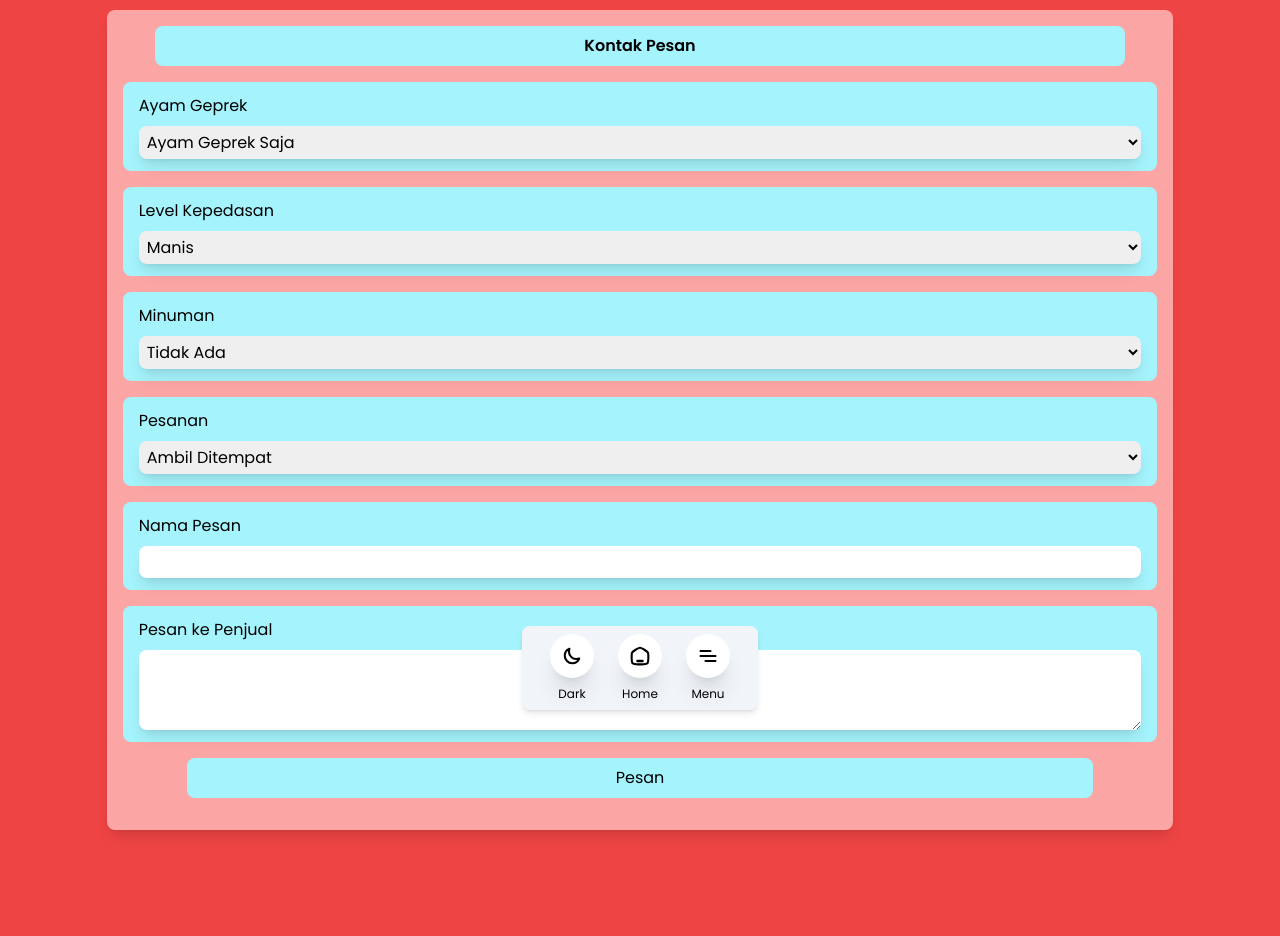
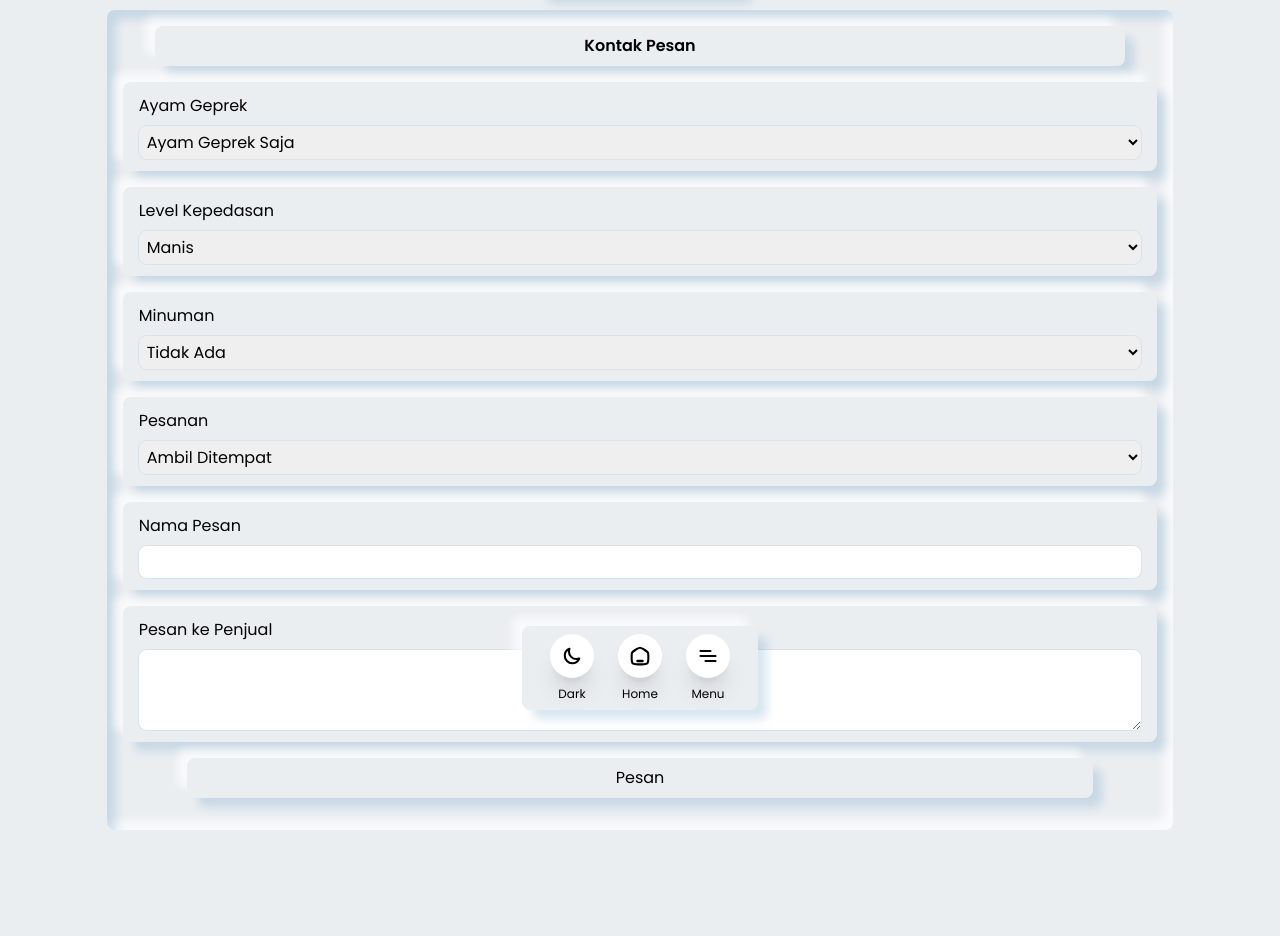
Before and after one commit to SILENT0311/tes, a website: page index.html in a window 1280 px wide. Shown: the part 70-1006 px from the top of the page. Drawn offline with Linux system fonts and the light colour scheme.

Commit message:
update ke-1

```diff
--- a/index.html
+++ b/index.html
@@ -17,64 +17,64 @@
 <body class="font-poppins">
   <!-- Header Content Start -->
   <header class="flex justify-center z-10">
-    <div class="bg-slate-100 fixed top-5 rounded-lg shadow-md  py-2 px-8">
+    <div class="bg-milk fixed top-5 rounded-lg shadow-md  py-2 px-8 neumorphism">
       <h1 class="font-semibold text-lg">Warung Ojo Lali</h1>
     </div>
   </header>
   <!-- Header Content End -->
 
   <!-- Hero Section Start -->
-  <section class="bg-red-500 container pt-20 pb-32">
-    <div class="bg-red-300 mx-auto w-10/12 rounded-lg shadow-lg py-4">
-      <h1 class="text-center bg-cyan-200 mx-12 px-4 py-2 rounded-lg font-semibold">Kontak Pesan</h1>
+  <section class="bg-milk container pt-20 pb-32">
+    <div class="bg-milk mx-auto w-10/12 rounded-lg py-4 neumorphism-inset">
+      <h1 class="text-center bg-milk mx-12 px-4 py-2 rounded-lg font-semibold neumorphism">Kontak Pesan</h1>
       <form action="">
         <ul>
-          <li class="bg-cyan-200 my-4 mx-4 px-4 py-3 rounded-lg flex flex-col">
+          <li class="bg-milk my-4 mx-4 px-4 py-3 rounded-lg flex flex-col neumorphism">
             <label for="ayamgeprek" class="text-base ">Ayam Geprek</label>
             <select name="ayamgeprek" id="ayamgeprek"
-              class="mt-2 rounded-lg p-1 shadow-lg outline-none focus:ring-slate-500">
+              class="mt-2 rounded-lg p-1 outline-none focus:bg-milk ring-1 ring-awan">
               <option value="ayamsaja">Ayam Geprek Saja</option>
               <option value="ayamnasi">Ayam Geprek + Nasi</option>
               <option value="ayamsayur">Ayam Geprek + Sayur</option>
               <option value="ayamkomplit">Ayam Geprek Komplit</option>
             </select>
           </li>
-          <li class="bg-cyan-200 my-4 mx-4 px-4 py-3 rounded-lg flex flex-col">
+          <li class="bg-milk my-4 mx-4 px-4 py-3 rounded-lg flex flex-col  neumorphism">
             <label for="levelkepedasan" class="text-base ">Level Kepedasan</label>
             <select name="levelkepedasan" id="levelkepedasan"
-              class="mt-2 rounded-lg p-1 shadow-lg outline-none focus:ring-slate-500">
+              class="mt-2 rounded-lg p-1 outline-none focus:bg-milk ring-1 ring-awan">
               <option value="manis">Manis</option>
               <option value="sedang">Sedang</option>
               <option value="pedas">Pedas</option>
             </select>
           </li>
-          <li class="bg-cyan-200 my-4 mx-4 px-4 py-3 rounded-lg flex flex-col">
+          <li class="bg-milk my-4 mx-4 px-4 py-3 rounded-lg flex flex-col neumorphism">
             <label for="minuman" class="text-base ">Minuman</label>
-            <select name="minuman" id="minuman" class="mt-2 rounded-lg p-1 shadow-lg outline-none focus:ring-slate-500">
+            <select name="minuman" id="minuman" class="mt-2 rounded-lg p-1 outline-none focus:bg-milk ring-1 ring-awan">
               <option value="tidak ada">Tidak Ada</option>
               <option value="tehes">Teh Es</option>
               <option value="jasjus">Jasjus</option>
               <option value="nutrisari">Nutrisari</option>
             </select>
           </li>
-          <li class="bg-cyan-200 my-4 mx-4 px-4 py-3 rounded-lg flex flex-col">
+          <li class="bg-milk my-4 mx-4 px-4 py-3 rounded-lg flex flex-col neumorphism">
             <label for="ambilditempat" class="text-base ">Pesanan</label>
             <select name="ambilditempat" id="ambilditempat"
-              class="mt-2 rounded-lg p-1 shadow-lg outline-none focus:ring-slate-500">
+              class="mt-2 rounded-lg p-1 outline-none focus:bg-milk ring-1 ring-awan">
               <option value="ambilditempat">Ambil Ditempat</option>
               <option value="diantarkealamat">Diantar ke Alamat</option>
             </select>
           </li>
-          <li class="bg-cyan-200 my-4 mx-4 px-4 py-3 rounded-lg flex flex-col">
+          <li class="bg-milk my-4 mx-4 px-4 py-3 rounded-lg flex flex-col neumorphism">
             <label for="namapesan" class="text-base ">Nama Pesan</label>
-            <input type="text" id="namapesan" class="mt-2 rounded-lg p-1 shadow-lg outline-none focus:ring-slate-500">
+            <input type="text" id="namapesan" class="mt-2 rounded-lg p-1 outline-none focus:bg-milk ring-1 ring-awan">
           </li>
-          <li class="bg-cyan-200 my-4 mx-4 px-4 py-3 rounded-lg flex flex-col">
+          <li class="bg-milk my-4 mx-4 px-4 py-3 rounded-lg flex flex-col neumorphism">
             <label for="pesankepenjual" class="text-base ">Pesan ke Penjual</label>
             <textarea name="pesankepenjual" id="pesankepenjual" cols="10" rows="3"
-              class="mt-2 rounded-lg p-1 shadow-lg outline-none focus:ring-slate-500"></textarea>
+              class="mt-2 rounded-lg p-1 outline-none focus:bg-milk ring-1 ring-awan"></textarea>
           </li>
-          <li class="bg-cyan-200 my-4 mx-20 px-2 py-2 rounded-lg flex flex-col">
+          <li class="bg-milk my-4 mx-20 px-2 py-2 rounded-lg flex flex-col neumorphism">
             <input type="button" value="Pesan">
           </li>
         </ul>
@@ -84,8 +84,8 @@
   <!-- Hero Section End -->
 
   <!-- Navbar Content Start -->
-  <nav class="flex justify-center z-10">
-    <ul class="bg-slate-100 fixed bottom-5 rounded-lg shadow-md flex justify-center gap-x-6 px-7 py-2">
+  <nav class="flex justify-center z-10 ">
+    <ul class="bg-milk fixed bottom-5 rounded-lg  flex justify-center gap-x-6 px-7 py-2 neumorphism">
       <li class="flex justify-center flex-col text-center">
         <a href="#"
           class="flex justify-center flex-col items-center shadow-xl bg-white ring-slate-500 rounded-full"><img
--- a/src/input.css
+++ b/src/input.css
@@ -1,3 +1,12 @@
 @tailwind base;
 @tailwind components;
 @tailwind utilities;
+
+.neumorphism{
+  box-shadow: 10px 10px 10px -1px rgba(10, 99, 169, 0.16),
+              -10px -10px 10px -1px rgba(255, 255, 255, 0.70);
+}
+.neumorphism-inset{
+  box-shadow: inset 10px 10px 10px -1px rgba(10, 99, 169, 0.16),
+              inset -10px -10px 10px -1px rgba(255, 255, 255, 0.70);
+}
--- a/tailwind.config.js
+++ b/tailwind.config.js
@@ -2,7 +2,12 @@
 module.exports = {
   content: ["./*.html", "./src/**/*.{js,ts,jsx,tsx,css}"],
   theme: {
-    extend: {},
+    extend: {
+      colors: {
+        'milk': '#ebeef1',
+        'awan': '#dae2eb'
+      },
+    },
     fontFamily: {
       'poppins': ['Poppins', 'Arial', 'sans-serif']
     }
```
Also changed, not shown: src/output.css.
